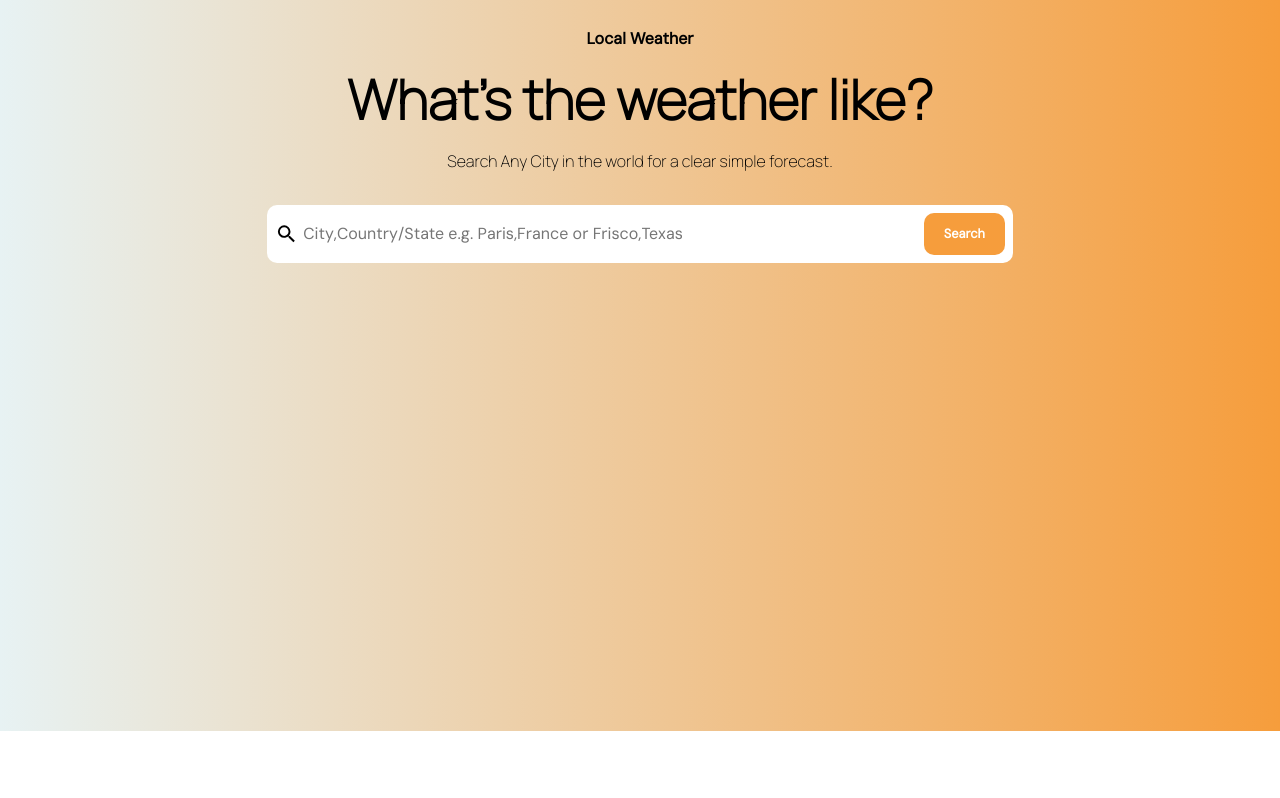
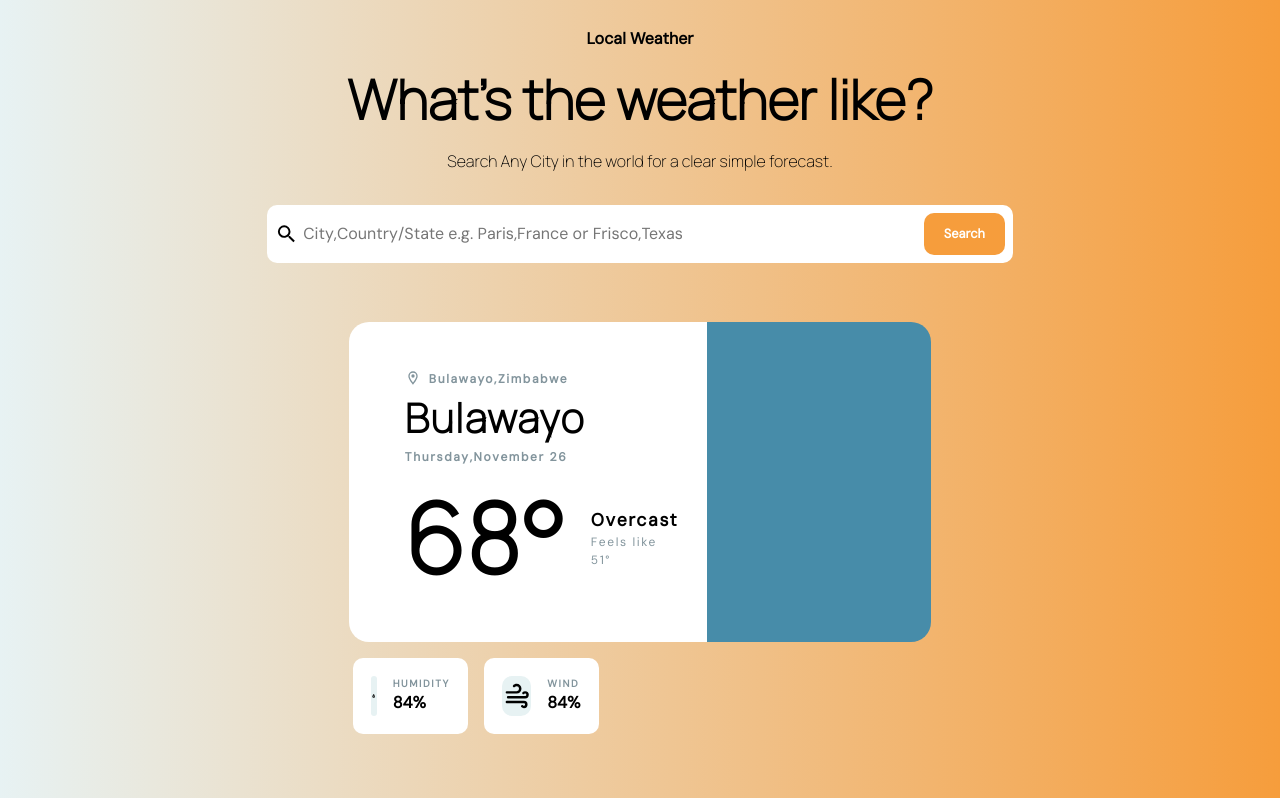
Before and after one commit to takusimon/weatherApp, a website built with webpack: page src/template.html in a window 1280 px wide. Shown: the part 69-867 px from the top of the page. Before the commit the page ends 800 px from the top, so only its background shows below. Built offline with nearby package versions, Linux system fonts and the light colour scheme.

Commit message:
add humidity and windspeed details

```diff
--- a/src/css/style.css
+++ b/src/css/style.css
@@ -164,6 +164,8 @@ body {
     margin-top:1.5rem;
     display: flex;
     flex-flow: column nowrap;
+    align-items: center;
+    gap:1rem;
     width:100%;
 }
 
@@ -173,14 +175,14 @@ body {
     justify-content: center;
 }
 #hero-weather-img-cont {
-    width:30%;
+    width:25%;
     background-color: var(--secondary);
     border-radius: 0 20px 20px 0;
 }
 #hero-copy {
     background-color: white;
-    width:50%;
-    height: auto;
+    width:40%;
+    height:40vh;
     padding:3rem 3.5rem;
     font-family: var(--dmsans);
     font-size:.75rem;
@@ -228,3 +230,49 @@ body {
     font-weight: 400;
     color:var(--grey-text);
 }
+
+#details-grid {
+    display: flex;
+    width:100%;
+    padding:0 18% 0 18%;
+    gap:1rem;
+}
+
+.detail-card {
+    background-color: white;
+    width:20%;
+    padding:1.125rem;
+    display:flex;
+    border-radius: 10px;
+    align-items: center;
+    gap:1rem;
+}
+
+.detail-icon {
+    height:2.5rem;
+    width:2.5rem;
+    background-color: var(--primary);
+    border-radius: 10px;
+    display:grid;
+    align-content: center;
+    justify-items: center;
+}
+
+.detail-label,.detail-note {
+    font-family: var(--dmsans);
+    font-size:.625rem;
+    color: var(--grey-text);
+    font-weight:600;
+    letter-spacing: .1rem;
+}
+
+.detail-value {
+    font-family: var(--dmsans);
+    font-size:1.025rem;
+    font-weight: 700;
+}
+
+.detail-note {
+    font-weight:400;
+    letter-spacing: normal;
+}
--- a/src/js/index.js
+++ b/src/js/index.js
@@ -4,7 +4,7 @@ import "../css/style.css";
 import weatherUi from "./logic/events.js";
 
 (function(){
-  const [topBar,content] = weatherUi;
+  const {topBar,content} = weatherUi;
   const body = document.querySelector("body");
 
   body.append(topBar,content);
--- a/src/js/logic/events.js
+++ b/src/js/logic/events.js
@@ -2,7 +2,7 @@ import weatherUi from "../ui/staticelm.js";
 import { cleanUserInput, isInputValid } from "./input.js";
 import { fetchTempData, parseFetchedData } from "./data.js";
 import { renderWeather } from "../ui/renderWeather.js";
-const [topBar,content] = weatherUi;
+const {content} = weatherUi;
 
 const searchInput = content.querySelector("#search-input");
 const searchError = content.querySelector("#search-error");
--- a/src/js/ui/renderWeather.js
+++ b/src/js/ui/renderWeather.js
@@ -1,12 +1,12 @@
 import { cleanUserInput } from "../logic/input.js";
 import {format} from "date-fns";
-import svgIcons from "./svgIcons.js";
+import {locationIcon} from "./svgIcons.js";
 
 export function renderWeather (unitData){
    //weather Content Section
   const weatherContent = document.querySelector("#weather-content");
   weatherContent.textContent = "";
-  const [brandIcon,searchIcon,locationIcon] = svgIcons;
+
 
   const [city,countryOrState] = cleanUserInput(unitData.address)
   const today = unitData.days[0];
@@ -57,6 +57,8 @@ export function renderWeather (unitData){
   const heroWeatherImg = document.createElement("div");
   heroWeatherImg.id = "hero-weather-img-cont";
 
+
+
   conditionsContainer.append(heroConditions,heroFeels);
   temperatureRow.append(temperature, conditionsContainer)
   placeRow.append(locationMark,heroLocation);
--- a/src/js/ui/staticelm.js
+++ b/src/js/ui/staticelm.js
@@ -1,7 +1,7 @@
-import svgIcons from "./svgIcons.js";
+import {brandIcon,searchIcon,locationIcon,humidityIcon,windIcon} from "./svgIcons.js";
 
 export default (function () {
-  const [brandIcon,searchIcon] = svgIcons;
+
   //Begin Header Section
   const topBar = document.createElement("header");
   topBar.id = "topbar";
@@ -73,10 +73,116 @@ export default (function () {
   searchForm.append(searchLabel,searchInput,SearchButton);
   searchWrap.append(searchForm,SearchErr);
 
+
+
+ //weather Content Section
   const weatherContent = document.createElement("div");
   weatherContent.id = "weather-content";
 
+  const heroCard = document.createElement("section");
+  heroCard.id = "hero-card";
+
+  const heroCopy = document.createElement("div");
+  heroCopy.id = "hero-copy";
+
+  const placeRow = document.createElement("div");
+  placeRow.id = "place-row";
+
+  const locationMark = document.createElement("span");
+  locationMark.id = "location-mark";
+  locationMark.append(locationIcon);
+
+  const heroLocation = document.createElement("span");
+  heroLocation.id = "hero-location";
+  heroLocation.textContent = "Bulawayo,Zimbabwe";
+
+  const heroCity = document.createElement("h2");
+  heroCity.id = "hero-city";
+  heroCity.textContent = "Bulawayo"
+
+  const heroDate = document.createElement("p");
+  heroDate.id = "hero-date";
+  heroDate.textContent = "Thursday,November 26"
+
+  const temperatureRow = document.createElement("div");
+  temperatureRow.id = "temperature-row";
+
+  const temperature = document.createElement("span");
+  temperature.id = "temperature";
+  temperature.textContent = `68°`;
+
+  const conditionsContainer = document.createElement("div");
+  conditionsContainer.id = "conditions-container";
+
+  const heroConditions = document.createElement("p");
+  heroConditions.id = "hero-conditions";
+  heroConditions.textContent = "Overcast";
+
+  const heroFeels = document.createElement("p");
+  heroFeels.id = "hero-feels";
+  heroFeels.textContent = `Feels like ${51}°`;
+
+  const heroWeatherImg = document.createElement("div");
+  heroWeatherImg.id = "hero-weather-img-cont";
+  //Details
+  const detailsGrid = document.createElement("section");
+  detailsGrid.id = "details-grid";
+
+  const humidityCard = document.createElement("div");
+  humidityCard.className = "detail-card";
+
+  const humidityIconCont = document.createElement("span");
+  humidityIconCont.className = "detail-icon";
+  humidityIconCont.append(humidityIcon);
+
+  const detailsCont = document.createElement("div");
+  detailsCont.id = "details-cont";
+
+  const humidityLabel = document.createElement("p");
+  humidityLabel.className = "detail-label";
+  humidityLabel.textContent = "HUMIDITY";
+
+  const humidityValue = document.createElement("p");
+  humidityValue.className = "detail-value";
+  humidityValue.textContent = "84%";
+
+
+  detailsCont.append(humidityLabel,humidityValue);
+  humidityCard.append(humidityIconCont,detailsCont);
+
+  const windCard = document.createElement("div");
+  windCard.className = "detail-card";
+
+  const windIconCont = document.createElement("span");
+  windIconCont.className = "detail-icon";
+  windIconCont.append(windIcon);
+
+  const windDetailsCont = document.createElement("div");
+  windDetailsCont.id = "details-cont";
+
+  const windLabel = document.createElement("p");
+  windLabel.className = "detail-label";
+  windLabel.textContent = "WIND";
+
+  const windValue = document.createElement("p");
+  windValue.className = "detail-value";
+  windValue.textContent = "84%";
+
+  windDetailsCont.append(windLabel,windValue);
+  windCard.append(windIconCont,windDetailsCont);
+
+  detailsGrid.append(humidityCard,windCard);
+
+  conditionsContainer.append(heroConditions,heroFeels);
+  temperatureRow.append(temperature, conditionsContainer)
+  placeRow.append(locationMark,heroLocation);
+  heroCopy.append(placeRow,heroCity,heroDate, temperatureRow);
+  heroCard.append(heroCopy,heroWeatherImg);
+
+
+  weatherContent.append(heroCard,detailsGrid);
+
    content.append(intro,searchWrap,weatherContent);
 
-  return [topBar,content];
+  return {topBar,content};
 })();
--- a/src/js/ui/svgIcons.js
+++ b/src/js/ui/svgIcons.js
@@ -1,4 +1,3 @@
-export default (function () {
 const svgNS = "http://www.w3.org/2000/svg";
 
 const brandIcon = document.createElementNS(svgNS, "svg");
@@ -19,40 +18,67 @@ export default (function () {
 
 brandIcon.append(brandIconPath);
 
-
-
-  const searchIcon = document.createElementNS(svgNS,"svg");
+const searchIcon = document.createElementNS(svgNS, "svg");
 searchIcon.id = "search-icon";
 searchIcon.viewBox.baseVal.x = 0;
 searchIcon.viewBox.baseVal.y = 0;
 searchIcon.viewBox.baseVal.width = 24;
 searchIcon.viewBox.baseVal.height = 24;
-  searchIcon.setAttribute("height","1.5rem");
-  searchIcon.setAttribute("width","1.5rem");
-  searchIcon.setAttribute("fill","black");
+searchIcon.setAttribute("height", "1.5rem");
+searchIcon.setAttribute("width", "1.5rem");
+searchIcon.setAttribute("fill", "black");
 
-  const searchIconPath = document.createElementNS(svgNS,"path");
+const searchIconPath = document.createElementNS(svgNS, "path");
 
-  const searchD ="M9.5,3A6.5,6.5 0 0,1 16,9.5C16,11.11 15.41,12.59 14.44,13.73L14.71,14H15.5L20.5,19L19,20.5L14,15.5V14.71L13.73,14.44C12.59,15.41 11.11,16 9.5,16A6.5,6.5 0 0,1 3,9.5A6.5,6.5 0 0,1 9.5,3M9.5,5C7,5 5,7 5,9.5C5,12 7,14 9.5,14C12,14 14,12 14,9.5C14,7 12,5 9.5,5Z" ;
+const searchD =
+  "M9.5,3A6.5,6.5 0 0,1 16,9.5C16,11.11 15.41,12.59 14.44,13.73L14.71,14H15.5L20.5,19L19,20.5L14,15.5V14.71L13.73,14.44C12.59,15.41 11.11,16 9.5,16A6.5,6.5 0 0,1 3,9.5A6.5,6.5 0 0,1 9.5,3M9.5,5C7,5 5,7 5,9.5C5,12 7,14 9.5,14C12,14 14,12 14,9.5C14,7 12,5 9.5,5Z";
 
-
-  searchIconPath.setAttribute("d",searchD);
+searchIconPath.setAttribute("d", searchD);
 
 searchIcon.append(searchIconPath);
 
-  const locationIcon = document.createElementNS(svgNS,"svg");
-  locationIcon.id = "location-icon"
-  locationIcon.setAttribute("viewBox","0 0 24 24");
-  locationIcon.setAttribute("width","1rem");
-  locationIcon.setAttribute("height","1rem");
+const locationIcon = document.createElementNS(svgNS, "svg");
+locationIcon.id = "location-icon";
+locationIcon.setAttribute("viewBox", "0 0 24 24");
+locationIcon.setAttribute("width", "1rem");
+locationIcon.setAttribute("height", "1rem");
 
-  const locationIconPath = document.createElementNS(svgNS,"path");
+const locationIconPath = document.createElementNS(svgNS, "path");
 
-  const locationD = "M12,6.5A2.5,2.5 0 0,1 14.5,9A2.5,2.5 0 0,1 12,11.5A2.5,2.5 0 0,1 9.5,9A2.5,2.5 0 0,1 12,6.5M12,2A7,7 0 0,1 19,9C19,14.25 12,22 12,22C12,22 5,14.25 5,9A7,7 0 0,1 12,2M12,4A5,5 0 0,0 7,9C7,10 7,12 12,18.71C17,12 17,10 17,9A5,5 0 0,0 12,4Z"
+const locationD =
+  "M12,6.5A2.5,2.5 0 0,1 14.5,9A2.5,2.5 0 0,1 12,11.5A2.5,2.5 0 0,1 9.5,9A2.5,2.5 0 0,1 12,6.5M12,2A7,7 0 0,1 19,9C19,14.25 12,22 12,22C12,22 5,14.25 5,9A7,7 0 0,1 12,2M12,4A5,5 0 0,0 7,9C7,10 7,12 12,18.71C17,12 17,10 17,9A5,5 0 0,0 12,4Z";
 
-  locationIconPath.setAttribute("d",locationD);
+locationIconPath.setAttribute("d", locationD);
 
 locationIcon.append(locationIconPath);
 
-  return [brandIcon,searchIcon,locationIcon];
-})();
+const humidityIcon = document.createElementNS(svgNS,"svg");
+humidityIcon.id = "humidity-icon";
+humidityIcon.setAttribute("viewBox", "0 0 24 24");
+humidityIcon.setAttribute("width", "2rem");
+humidityIcon.setAttribute("height", "2rem");
+
+const humidityIconPath = document.createElementNS(svgNS, "path");
+
+const humidityD = "M12,3.25C12,3.25 6,10 6,14C6,17.32 8.69,20 12,20A6,6 0 0,0 18,14C18,10 12,3.25 12,3.25M14.47,9.97L15.53,11.03L9.53,17.03L8.47,15.97M9.75,10A1.25,1.25 0 0,1 11,11.25A1.25,1.25 0 0,1 9.75,12.5A1.25,1.25 0 0,1 8.5,11.25A1.25,1.25 0 0,1 9.75,10M14.25,14.5A1.25,1.25 0 0,1 15.5,15.75A1.25,1.25 0 0,1 14.25,17A1.25,1.25 0 0,1 13,15.75A1.25,1.25 0 0,1 14.25,14.5Z";
+
+humidityIconPath.setAttribute("d",humidityD);
+
+humidityIcon.append(humidityIconPath);
+
+
+const windIcon = document.createElementNS(svgNS,"svg");
+windIcon.id = "wind-icon";
+windIcon.setAttribute("viewBox", "0 0 24 24");
+windIcon.setAttribute("width", "2rem");
+windIcon.setAttribute("height", "2rem");
+
+const windIconPath = document.createElementNS(svgNS, "path");
+
+const windD ="M4,10A1,1 0 0,1 3,9A1,1 0 0,1 4,8H12A2,2 0 0,0 14,6A2,2 0 0,0 12,4C11.45,4 10.95,4.22 10.59,4.59C10.2,5 9.56,5 9.17,4.59C8.78,4.2 8.78,3.56 9.17,3.17C9.9,2.45 10.9,2 12,2A4,4 0 0,1 16,6A4,4 0 0,1 12,10H4M19,12A1,1 0 0,0 20,11A1,1 0 0,0 19,10C18.72,10 18.47,10.11 18.29,10.29C17.9,10.68 17.27,10.68 16.88,10.29C16.5,9.9 16.5,9.27 16.88,8.88C17.42,8.34 18.17,8 19,8A3,3 0 0,1 22,11A3,3 0 0,1 19,14H5A1,1 0 0,1 4,13A1,1 0 0,1 5,12H19M18,18H4A1,1 0 0,1 3,17A1,1 0 0,1 4,16H18A3,3 0 0,1 21,19A3,3 0 0,1 18,22C17.17,22 16.42,21.66 15.88,21.12C15.5,20.73 15.5,20.1 15.88,19.71C16.27,19.32 16.9,19.32 17.29,19.71C17.47,19.89 17.72,20 18,20A1,1 0 0,0 19,19A1,1 0 0,0 18,18Z" ;
+
+windIconPath.setAttribute("d",windD);
+
+windIcon.append(windIconPath);
+
+export {brandIcon,searchIcon,locationIcon,humidityIcon,windIcon}
```
Lines whose indentation alone changed are shown as unchanged.
